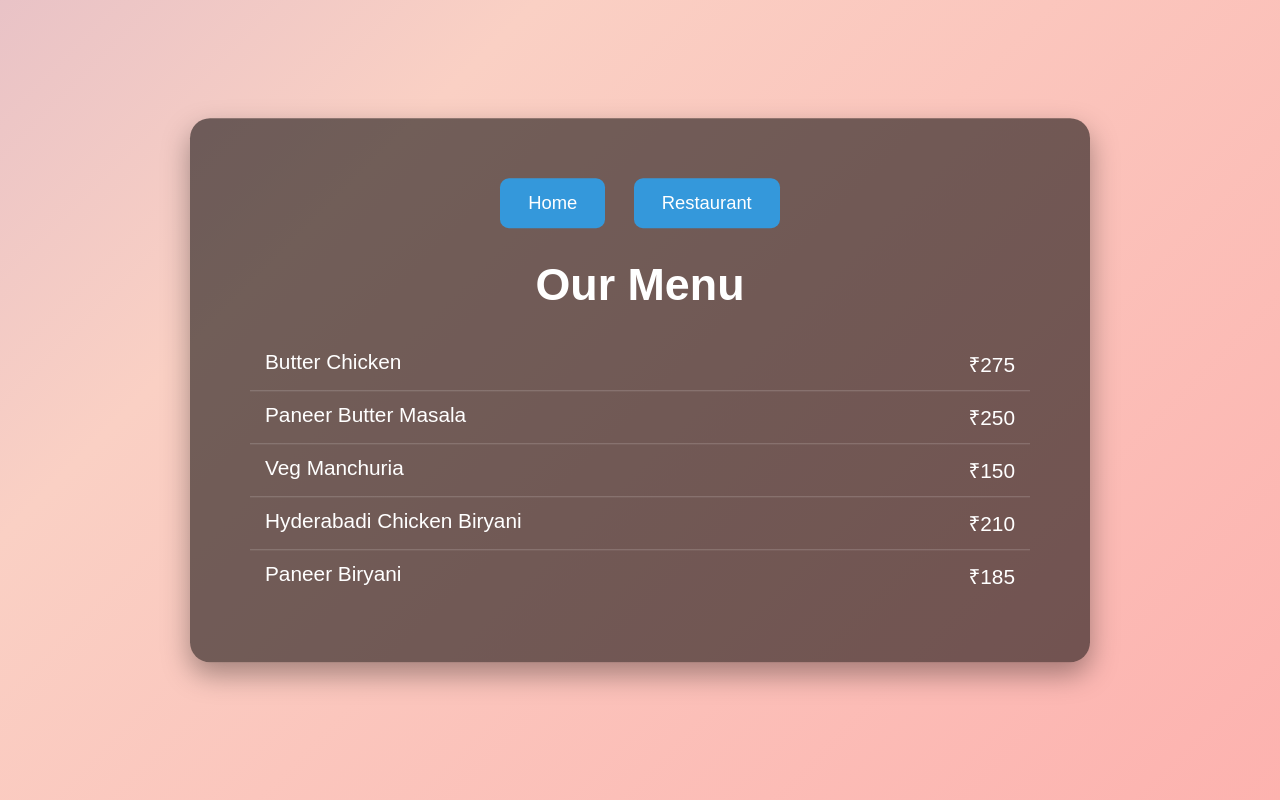
After one commit to VinayDattarao/restaurant_management_project, a Django app: page /menu/ in a window 1280 px wide. The commit adds this page. Run offline with Django 4.2, Linux system fonts and the light colour scheme; parts of the project's set-up code (start-up, migrations or seed data) failed here and were passed over.

Commit message:
Menu Added

```diff
--- a/home/urls.py
+++ b/home/urls.py
@@ -3,4 +3,5 @@ from . import views
 
 urlpatterns = [
     path("", views.home, name="restaurant_home"),
+    path('menu/', views.menu, name='menu'),
 ]
--- a/home/views.py
+++ b/home/views.py
@@ -9,3 +9,17 @@ def home(request):
 
 def restaurant(request):
     return render(request, "restaurant.html")   # restaurant page template
+
+def menu(request):
+    menu_items = [
+    {'name': 'Butter Chicken', 'price': 275},
+    {'name': 'Paneer Butter Masala', 'price': 250},
+    {'name': 'Veg Manchuria', 'price': 150},
+
+    # Biryani
+    {'name': 'Hyderabadi Chicken Biryani', 'price': 210},
+    {'name': 'Paneer Biryani', 'price': 185},
+    ]
+
+    context = {'menu_items': menu_items}
+    return render(request, 'menu.html', context)
--- a/restaurant_management/urls.py
+++ b/restaurant_management/urls.py
@@ -31,6 +31,8 @@ urlpatterns = [
     path('api/orders/', include('orders.urls')),
     path("", views.home, name="home"),
     path("restaurant/", views.restaurant, name="restaurant"),  # restaurant page
+    path('menu/', views.menu, name='menu'),  # add this
+
 ]
 
 # Serve static images from /images/ URL in development
--- /dev/null
+++ b/templates/menu.html
@@ -0,0 +1,105 @@
+<!DOCTYPE html>
+<html>
+<head>
+    <title>Menu</title>
+    <style>
+        body {
+            font-family: Arial, Helvetica, sans-serif;
+            background: linear-gradient(-45deg, #ff9a9e, #fad0c4, #a18cd1, #fbc2eb);
+            background-size: 400% 400%;
+            animation: gradientBG 15s ease infinite;
+            display: flex;
+            justify-content: center;
+            align-items: center;
+            height: 100vh;
+            margin: 0;
+            color: #fff;
+        }
+
+        @keyframes gradientBG {
+            0% { background-position: 0% 50%; }
+            50% { background-position: 100% 50%; }
+            100% { background-position: 0% 50%; }
+        }
+
+        @keyframes float {
+            0% { transform: translateY(0px); }
+            50% { transform: translateY(-12px); }
+            100% { transform: translateY(0px); }
+        }
+
+        .menu-container {
+            background: rgba(0,0,0,0.55);
+            padding: 60px;
+            border-radius: 20px;
+            box-shadow: 0 12px 28px rgba(0,0,0,0.35);
+            max-width: 780px;
+            width: 100%;
+            animation: float 4s ease-in-out infinite;
+            text-align: center;
+        }
+
+        h1 {
+            margin-bottom: 28px;
+            font-size: 2.8em;
+        }
+
+        ul {
+            list-style: none;
+            padding: 0;
+            margin: 0;
+        }
+
+        li {
+            padding: 12px 15px;
+            border-bottom: 1px solid rgba(255,255,255,0.2);
+            display: flex;
+            justify-content: space-between;
+            font-size: 1.3em;
+        }
+
+        li:last-child {
+            border-bottom: none;
+        }
+
+        nav {
+            margin-bottom: 25px;
+        }
+
+        nav a {
+            display: inline-block;
+            margin: 0 12px;
+            padding: 14px 28px;
+            font-size: 1.15em;
+            color: white;
+            background-color: #3498db;
+            text-decoration: none;
+            border-radius: 9px;
+            transition: background-color 0.3s ease, transform 0.2s ease;
+        }
+
+        nav a:hover {
+            background-color: #2980b9;
+            transform: scale(1.05);
+        }
+    </style>
+</head>
+<body>
+    <div class="menu-container">
+        <nav>
+            <a href="/">Home</a>
+            <a href="{% url 'restaurant' %}">Restaurant</a>
+        </nav>
+
+        <h1>Our Menu</h1>
+        <ul>
+            {% for item in menu_items %}
+                <li>
+                    <span>{{ item.name }}</span>
+                    <span>₹{{ item.price }}</span>
+                </li>
+            {% endfor %}
+        </ul>
+    </div>
+</body>
+</html>
```
Also changed, not shown: templates/restaurant.html (+23 -11 lines), home/models.py (line endings or trailing spaces), images/res2.jpeg (added), restaurant_management/views.py (line endings or trailing spaces).
